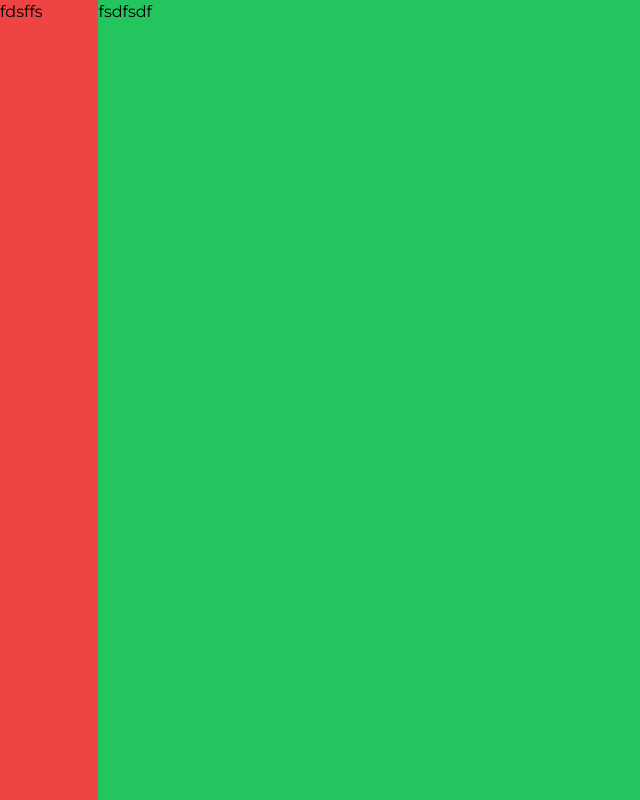
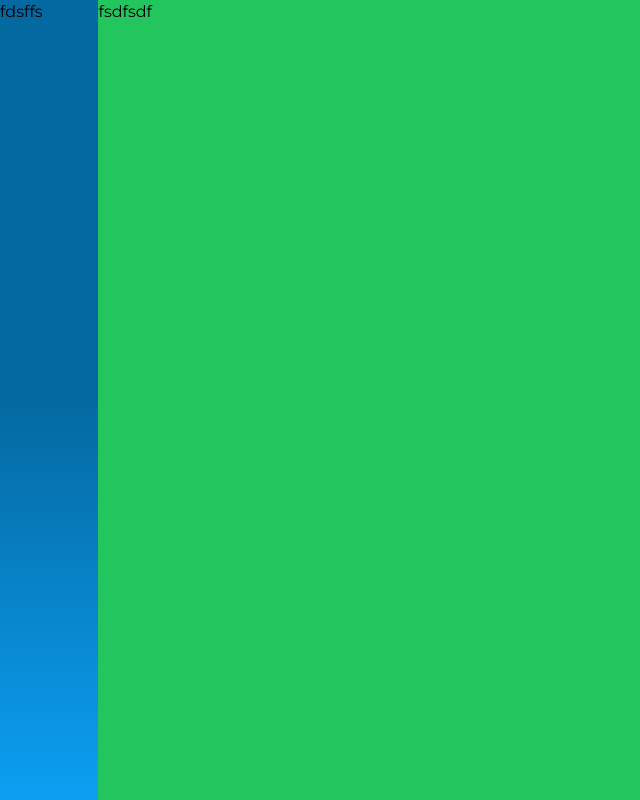
Before and after one commit to mendsalbert/schain, a Next.js app: page /admin in a window 1280 px wide. Shown: the whole page, without its empty margins (0-640 px from the left). Built offline with nearby package versions, Linux system fonts and the light colour scheme.

Commit message:
schain ui

```diff
--- a/pages/admin.tsx
+++ b/pages/admin.tsx
@@ -6,7 +6,9 @@ const Admin = (props: Props) => {
   return (
     <div className="font-Montserrat w-full">
       <div className="flex flex-row w-full">
-        <div className="bg-red-500 w-1/12 h-screen">fdsffs</div>
+        <div className="bg-gradient-to-b  from-[#0469A1] via-[#0469A1]  to-[#0C9FF2] w-1/12 h-screen">
+          fdsffs
+        </div>
         <div className="bg-green-500 w-full h-screen">fsdfsdf</div>
       </div>
     </div>
```
